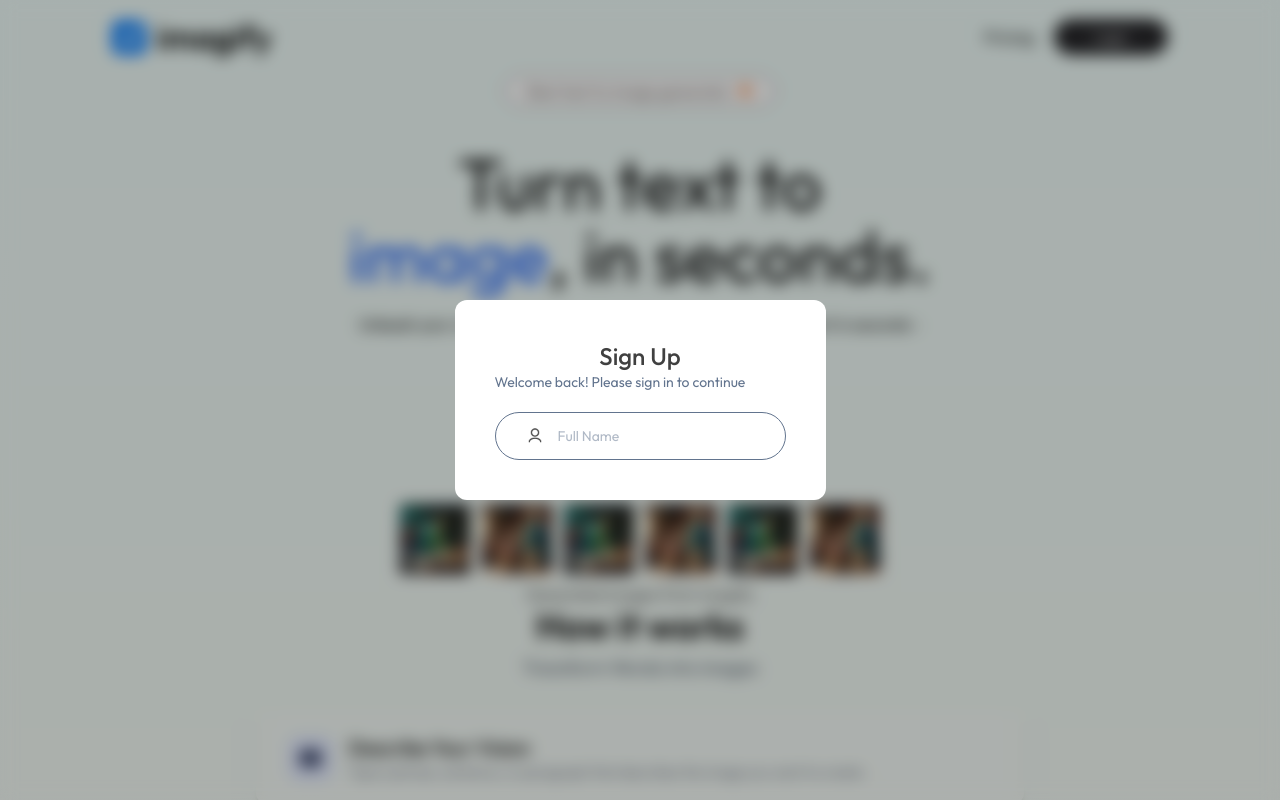
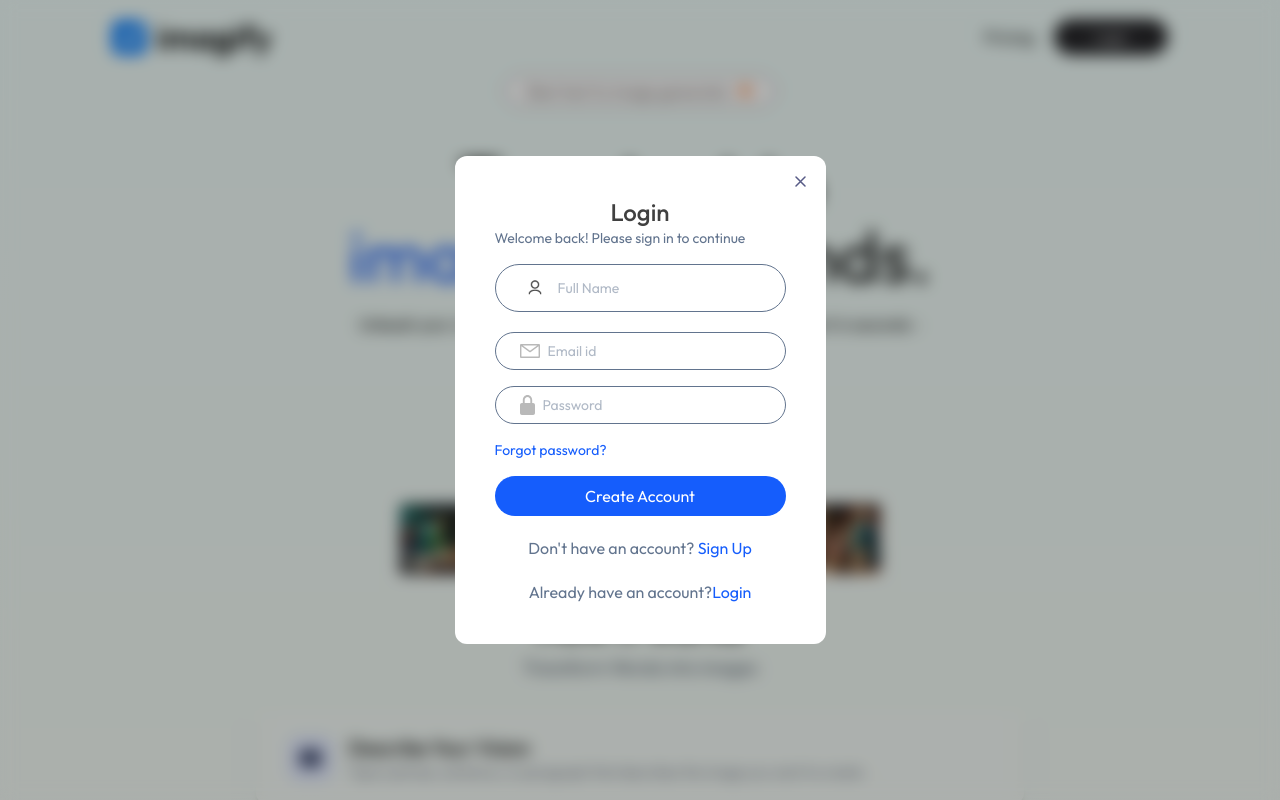
Before and after one commit to sparrow7559/Text_To_Image, a React (Vite) app in the folder client/: page / in a window 1280 px wide. Shown: the top 800 px of the page. Built offline with nearby package versions, Linux system fonts and the light colour scheme.

Commit message:
Refactor Login component to manage state and update header text

```diff
--- a/client/src/components/Login.jsx
+++ b/client/src/components/Login.jsx
@@ -1,7 +1,9 @@
-import React from "react";
+import React, { useState } from "react";
 import { assets } from "../assets/assets";
 
 const Login = () => {
+  const [state, setState] = useState("Login");
+
   return (
     <div className="absolute top-0 left-0 right-0 bottom-0 z-10 backdrop-blur-sm bg-black/30 flex justify-center items-center">
       <form
@@ -9,10 +11,10 @@ const Login = () => {
         className="relative bg-white p-10 rounded-xl text-slate-500"
       >
         <h1 className="text-center text-2xl text-neutral-700 font-medium">
-          Sign Up
+          {state}
         </h1>
         <p className="text-sm">Welcome back! Please sign in to continue</p>
-        <div className="border px-6 py-2 flex items-center gap-2 rounded-full mt-5">
+        <div className="border px-6 py-2 flex items-center gap-2 rounded-full mt-4">
           <img src={assets.profile_icon} alt="" width={30} className="" />
           <input
             type="text"
@@ -21,6 +23,46 @@ const Login = () => {
             className="outline-none text-sm"
           />
         </div>
+        <div className="border px-6 py-2 flex items-center gap-2 rounded-full mt-5">
+          <img src={assets.email_icon} alt="" width={20} className="" />
+          <input
+            type="email"
+            placeholder="Email id"
+            required
+            className="outline-none text-sm"
+          />
+        </div>
+        <div className="border px-6 py-2 flex items-center gap-2 rounded-full mt-4">
+          <img src={assets.lock_icon} alt="" width={15} className="" />
+          <input
+            type="password"
+            placeholder="Password"
+            required
+            className="outline-none text-sm"
+          />
+        </div>
+        <p className="text-sm text-blue-600 my-4 cursor-pointer">
+          Forgot password?
+        </p>
+
+        <button className="bg-blue-600 w-full text-white py-2 rounded-full">
+          Create Account
+        </button>
+
+        <p className="mt-5 text-center">
+          Don't have an account?{" "}
+          <span className="text-blue-600 cursor-pointer">Sign Up</span>
+        </p>
+
+        <p className="mt-5 text-center">
+          Already have an account?
+          <span className="text-blue-600 cursor-pointer">Login</span>
+        </p>
+        <img
+          src={assets.cross_icon}
+          className="absolute top-5 right-5 cursor-pointer"
+          alt=""
+        />
       </form>
     </div>
   );
```
